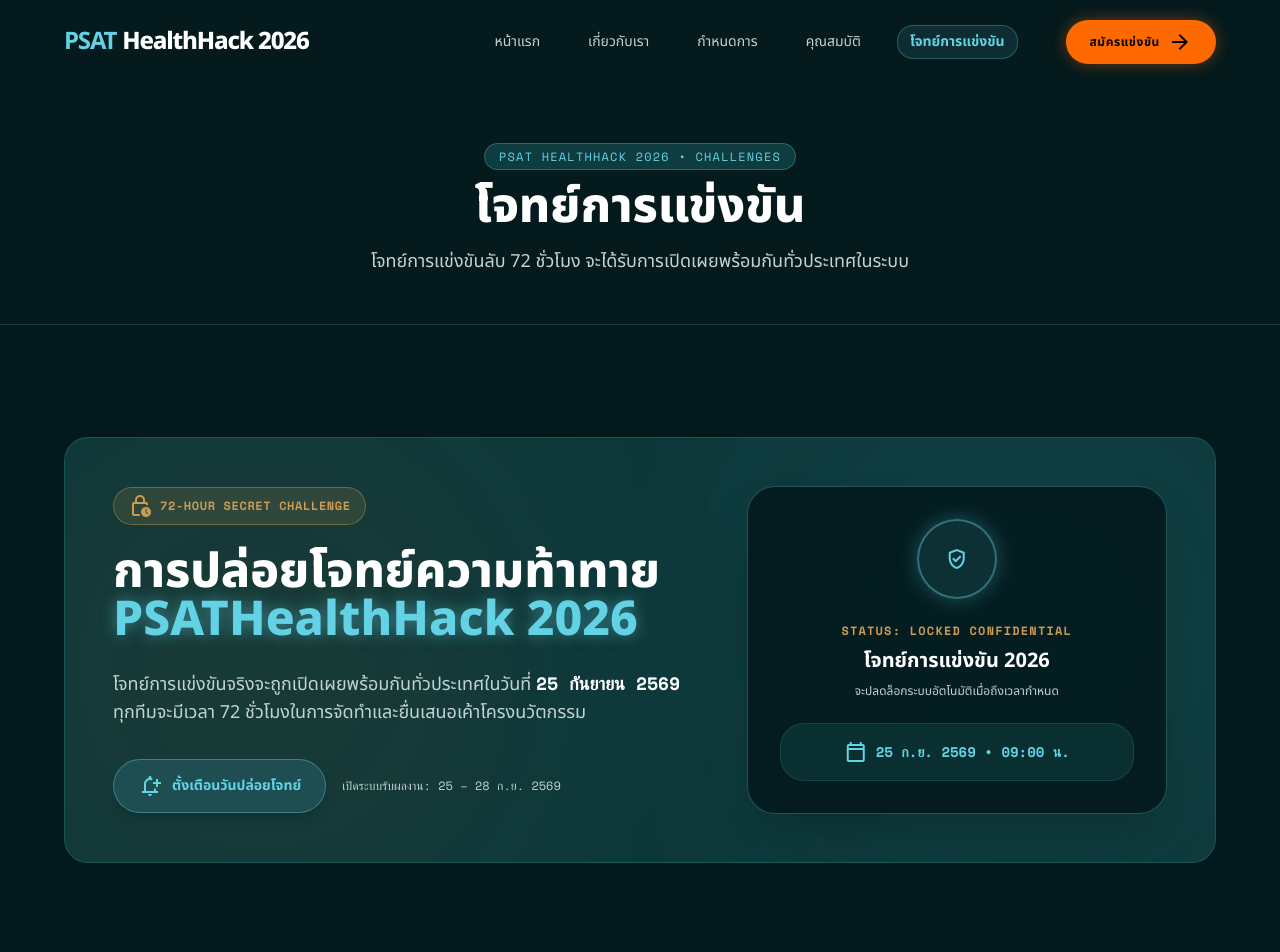
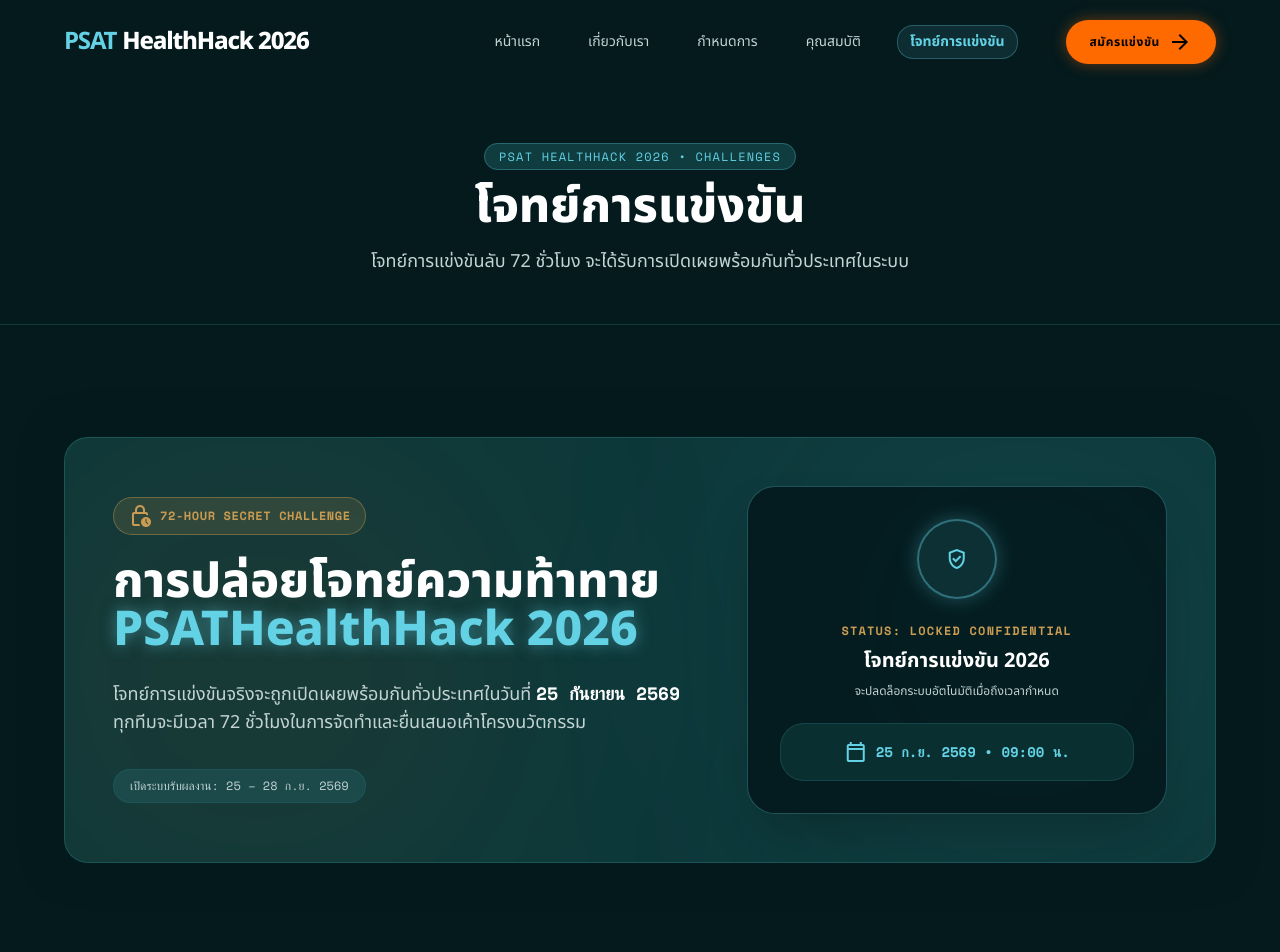
Before and after one commit to phutthiongpharmacy-ui/PSATHealthHack, a Next.js app: page /challenge in a window 1280 px wide. Shown: the top 952 px of the page. Built offline with nearby package versions, Linux system fonts and the light colour scheme.

Commit message:
remove notification reminder button from ChallengeRevealSection

```diff
--- a/src/components/ChallengeRevealSection.tsx
+++ b/src/components/ChallengeRevealSection.tsx
@@ -1,9 +1,6 @@
-"use client";
-
-import React, { useState } from "react";
+import React from "react";
 
 export default function ChallengeRevealSection() {
-  const [isReminderSet, setIsReminderSet] = useState(false);
 
   return (
     <section className="px-margin-mobile md:px-margin-desktop py-20 relative overflow-hidden">
@@ -34,21 +31,8 @@
                 ทุกทีมจะมีเวลา 72 ชั่วโมงในการจัดทำและยื่นเสนอเค้าโครงนวัตกรรม
               </p>
 
-              <div className="pt-2 flex flex-wrap items-center gap-4">
-                <button
-                  onClick={() => setIsReminderSet(!isReminderSet)}
-                  className={`px-6 py-3.5 rounded-full font-sora text-sm font-bold transition-all flex items-center gap-2.5 shadow-lg ${isReminderSet
-                    ? "bg-hh-emerald text-hh-bg shadow-[0_0_15px_rgba(42,194,152,0.4)]"
-                    : "bg-hh-surface-raised border border-hh-cyan/40 text-hh-cyan hover:bg-hh-cyan/15"
-                    }`}
-                >
-                  <span className="material-symbols-outlined text-lg">
-                    {isReminderSet ? "check_circle" : "notification_add"}
-                  </span>
-                  {isReminderSet ? "ตั้งเตือนแล้ว!" : "ตั้งเตือนวันปล่อยโจทย์"}
-                </button>
-
-                <span className="font-mono text-xs text-hh-text-muted">
+              <div className="pt-2 flex items-center gap-4">
+                <span className="font-mono text-xs text-hh-text-muted bg-hh-surface-raised/80 px-4 py-2 rounded-full border border-hh-border/40">
                   เปิดระบบรับผลงาน: 25 – 28 ก.ย. 2569
                 </span>
               </div>
```
